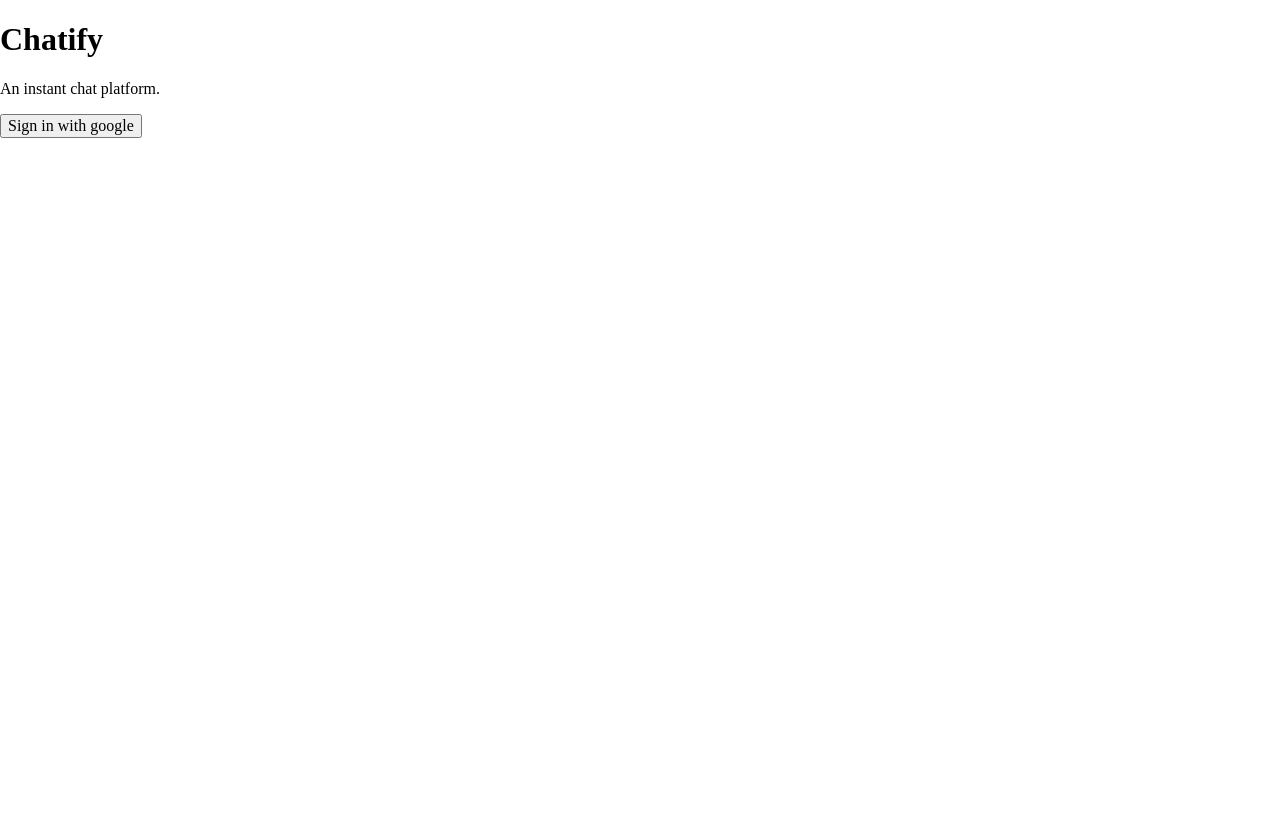
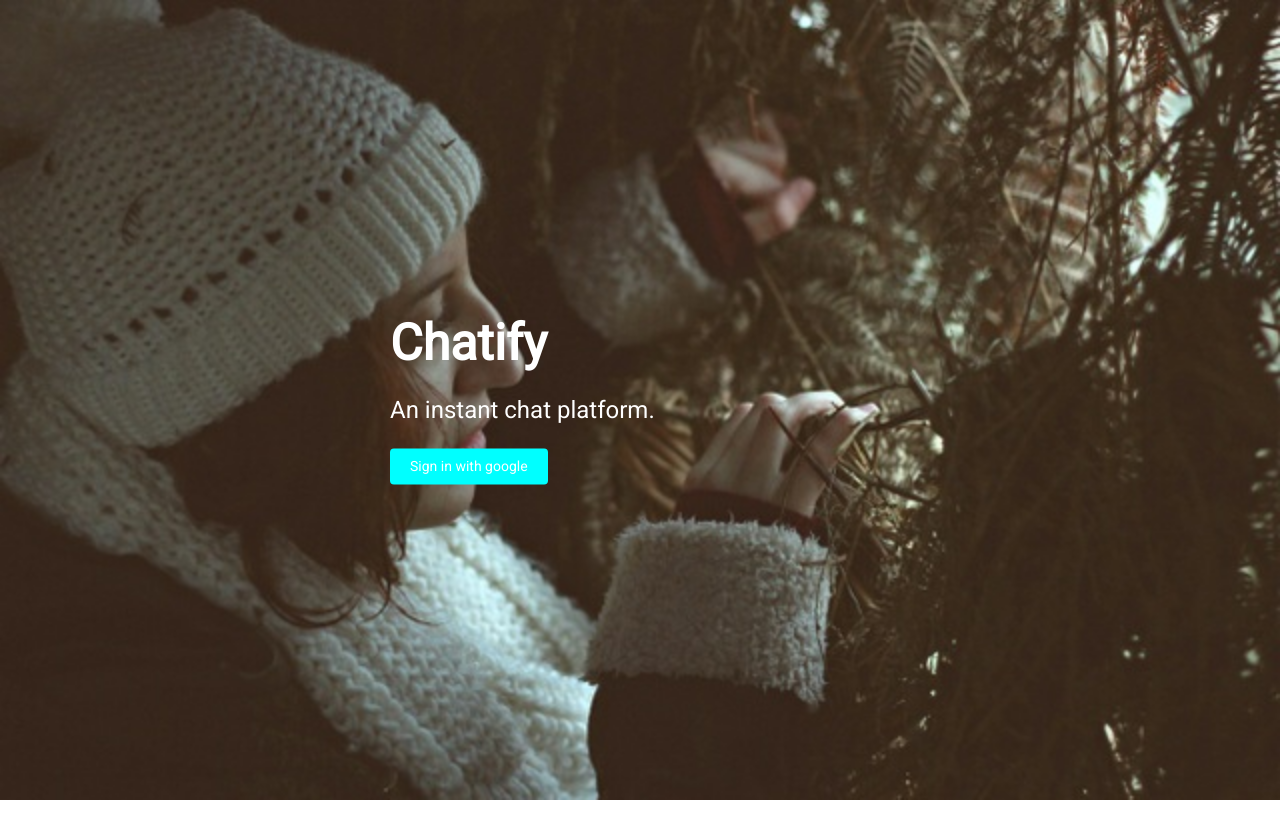
Before and after one commit to omishagupta/chatify, a plain HTML site: page index.html in a window 1280 px wide. After the commit the page ends 800 px from the top, so only its background shows below. Drawn offline with nearby package versions, Linux system fonts and the light colour scheme.

Commit message:
Homepage chatify

```diff
--- a/index.html
+++ b/index.html
@@ -1,7 +1,7 @@
 <!DOCTYPE html>
 <html>
 <head>
-  <title> chatified </title>
+  <title> chatify </title>
 <link rel="stylesheet" href="https://cdnjs.cloudflare.com/ajax/libs/normalize/5.0.0/normalize.min.css" />
 <link rel="stylesheet" href="style.css"/>
 <link href="https://fonts.googleapis.com/css?family=Roboto" rel="stylesheet">
@@ -9,7 +9,7 @@
 <body>
 <div class="main">
 <h1 class="logo"> Chatify </h1>
-<p>An instant chat platform.</p>
+<p class="tagline">An instant chat platform.</p>
 <button class="button">Sign in with google</button>
 
 </div>
--- a/style.css
+++ b/style.css
@@ -1,15 +1,49 @@
 html, body {
     height: 100%;
     box-sizing: border-box;
+font-family: "Roboto";
+font-size: 14px;
 }
-
+.logo{
+font-size: 50px;
+color: white;
+margin-bottom: 10px;
+margin-top: 0px;
+}
+.tagline
+{
+font-size: 24px;
+color: white;
+}
 *, *:before, *:after {
     box-sizing: inherit;
 }
+body
+{
+background-image: url("xyz.jpg");
+background-size: cover;
+background-repeat: no-repeat;
+}
+.main
+{
+width:500px;
+position: relative;
+   top: 50%;
+   transform: translateY(-50%);
+margin: auto;
+}
+.button
+{
+background-color: cyan;
+color: white;
+border: none;
+padding: 10px 20px;
+border-radius: 4px;
+cursor: pointer;
 
-.button
-/*{
-height: 50px;
-width: 200px;
-padding: 20px;
-}*/
+}
+.button:hover
+{
+background-color: blue;
+color: white;
+}
```
Also changed, not shown: xyz.jpg (added).
